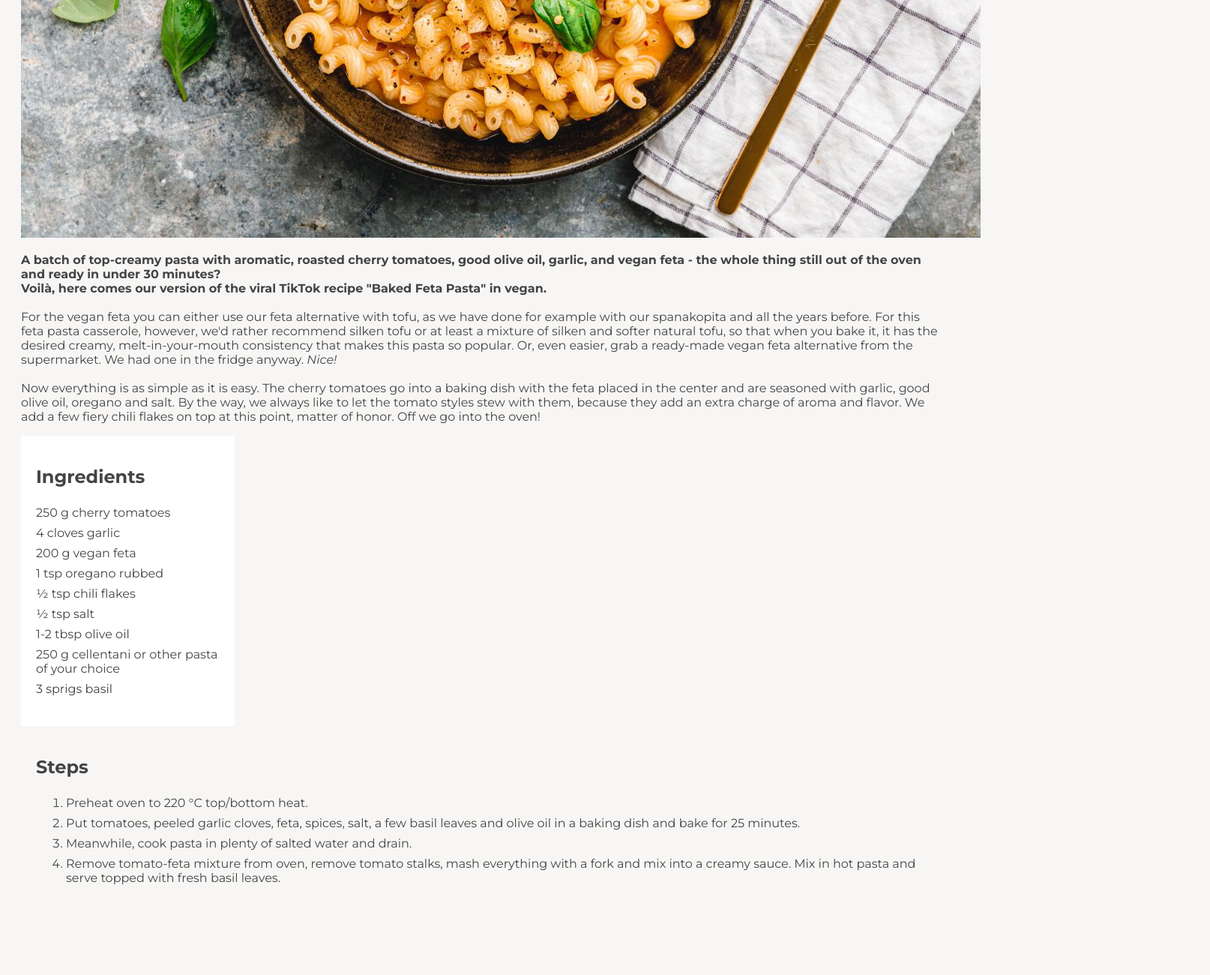
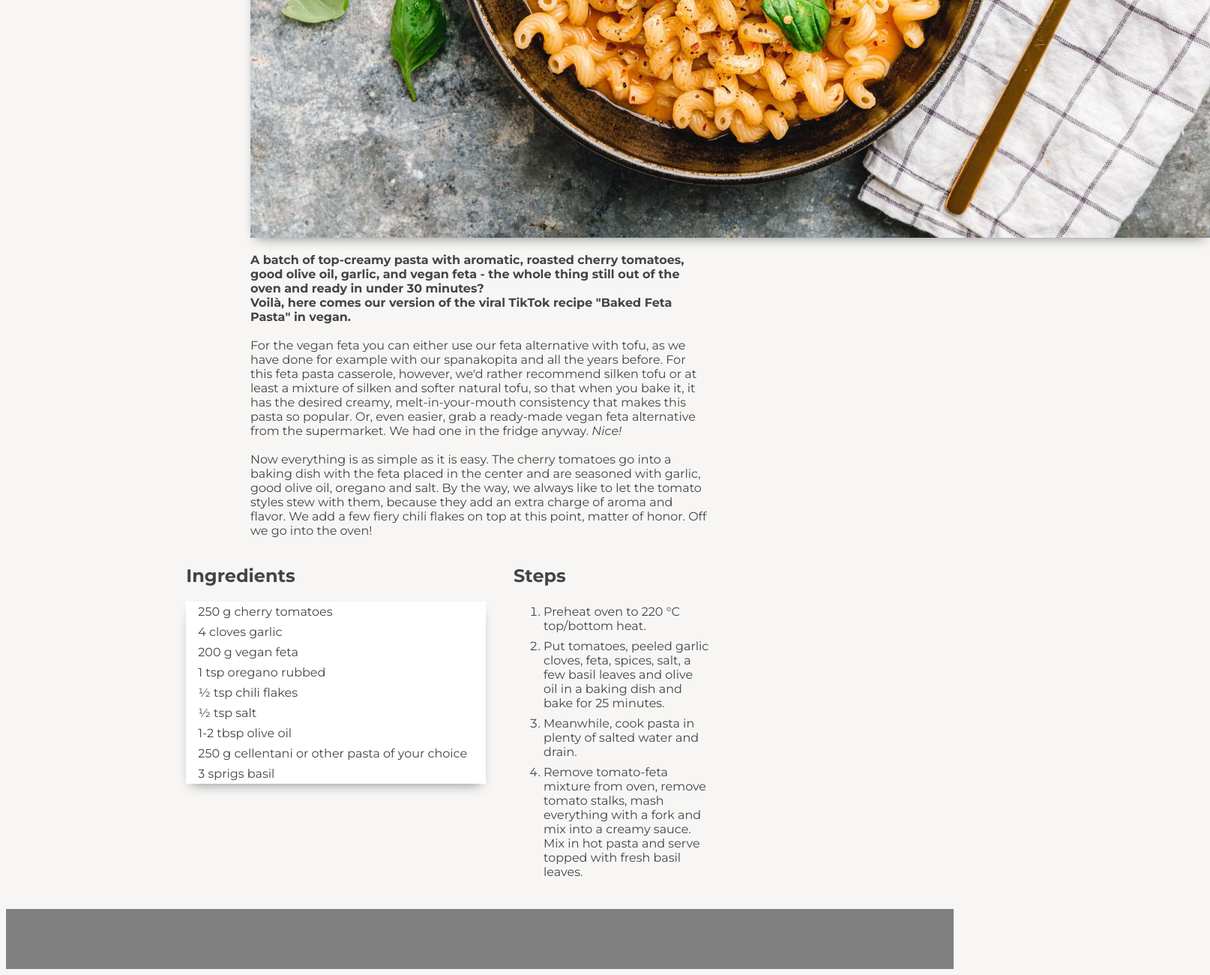
Before and after one commit to GiGi-101/odin-recipes, a plain HTML site: page recipes/baked-pasta.html in a window 1280 px wide. Shown: the part 647-1947 px from the top of the page at 75% size, 1614 px wide, since content can reach past the window. Before the commit the page ends 1867 px from the top, so only its background shows below. Drawn offline with Linux system fonts and the light colour scheme.

Commit message:
fix css ingredient list

```diff
--- a/recipes/baked-pasta.html
+++ b/recipes/baked-pasta.html
@@ -10,7 +10,7 @@
 </head>
 <body>
     <div class="content">
-        <div>
+        <div class="header center">
             <h1>Vegan Baked Feta Pasta</h1>
             <img src="../images/eat_this_vegane_baked_feta_pasta-005-1280x854.jpg">
             <p>
@@ -27,9 +27,10 @@
             Off we go into the oven!
             </p>
         </div>
-        <div style="float: left; width: 20%; padding: 20px; background-color: #fff;">
-            <h2>Ingredients</h2>
-            <ul>
+        <div class="container">
+            <div class="ingredients">
+                <h2 class="ingredient-heading">Ingredients</h2>
+                <ul class="ingredient-list">
                     <li>250 g cherry tomatoes</li>
                     <li>4 cloves garlic</li>
                     <li>200 g vegan feta</li>
@@ -41,7 +42,7 @@
                     <li>3 sprigs basil</li>
                 </ul>
             </div>
-        <div style="float: left; padding: 20px">
+            <div class="center instruction">
                 <h2>Steps</h2>
                 <ol>
                     <li>Preheat oven to 220 °C top/bottom heat.</li>
@@ -51,5 +52,7 @@
                 </ol>
             </div>
         </div>
+    </div>
 </body>
+<footer></footer>
 </html>
--- a/styles/style.css
+++ b/styles/style.css
@@ -10,7 +10,7 @@ body {
 }
 
 footer {
-    height: 20px;
+    height: 5rem;
     background-color: grey;
 }
 
@@ -20,15 +20,16 @@ footer {
 }
 
 .ingredients {
-    background-color: #fff;
-    width: 20%;
-    box-shadow: 0 0.5rem 1rem -0.5rem grey;
+    min-width: 25rem;
     position: relative;
+    margin-left: 18%;
 }
 
 ul {
     list-style: none;
     padding: 0;
+    background-color: #fff;
+    box-shadow: 0 0.5rem 1rem -0.5rem grey;
 }
 
 li {
@@ -42,14 +43,34 @@ ul li:hover {
 
 .header {
     position: relative;
-    display: block;
+    max-width: 70rem;
+    margin-left: auto;
+    margin-right: auto;
 }
 
 .center {
     margin-left: 25%;
-    margin-right: 50%;
+    margin-right: 25%;
 }
 
 .container {
     display: flex;
 }
+
+img{
+    position: relative;
+    box-shadow: 0 0.5rem 1rem -0.5rem grey;
+}
+
+.instruction {
+    margin-left: 3%;
+    width: 60rem;
+}
+
+.ingredient-list li {
+    padding-left: 1rem;
+}
+/*
+.ingredient-heading {
+    background-color: #f7f6f5;
+}*/
```
Also changed, not shown: recipes/beef-broccoli.html (+5 -7 lines), recipes/vegan-curry.html (+9 -6 lines). Lines whose indentation alone changed are shown as unchanged.
